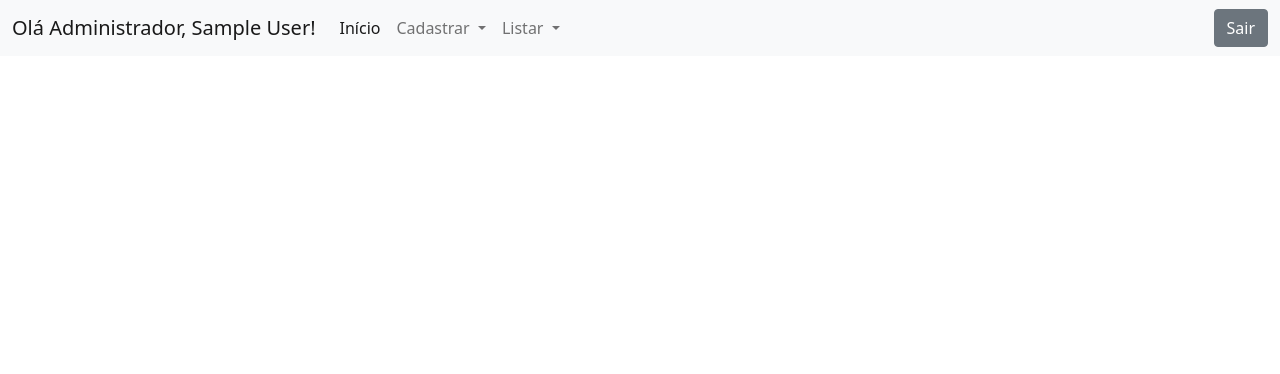
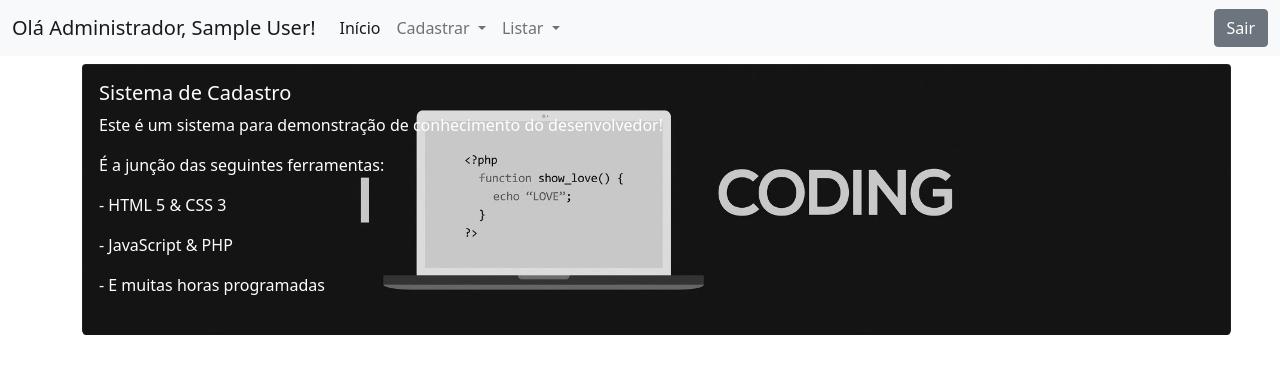
Before and after one commit to ndelanhese/projeto-ecode, a PHP site: page /frame/main.php in a window 1280 px wide. Shown: the top 374 px of the page. Run offline with PHP 8.4, Linux system fonts and the light colour scheme; the visitor is signed in with stand-in values (Sample User, id 1).

Commit message:
PREPARANDO INDEX

```diff
--- a/frame/main.php
+++ b/frame/main.php
@@ -6,8 +6,7 @@ $nivel = $_SESSION['adm'];
 $dis = "";
 if ($nivel == 1) {
     $nivel = " Administrador";
-
-}else{
+} else {
     $nivel = "";
     $dis = "disabled";
 }
@@ -36,7 +35,7 @@ if ($nivel == 1) {
 
     <nav class="navbar navbar-expand-lg navbar-light bg-light">
         <div class="container-fluid">
-            <a class="navbar-brand">Olá<?php echo $nivel.', '.  $_SESSION['nome'] ?>!</a>
+            <a class="navbar-brand">Olá<?php echo $nivel . ', ' .  $_SESSION['nome'] ?>!</a>
             <button class="navbar-toggler" type="button" data-bs-toggle="collapse" data-bs-target="#navbarSupportedContent" aria-controls="navbarSupportedContent" aria-expanded="false" aria-label="Toggle navigation">
                 <span class="navbar-toggler-icon"></span>
             </button>
@@ -51,7 +50,7 @@ if ($nivel == 1) {
                         </a>
                         <ul class="dropdown-menu" aria-labelledby="navbarDropdown">
                             <form action="pessoa.php" method="post">
-                                <li><a class="dropdown-item" href="pessoa.php" >Pessoa</a></li>
+                                <li><a class="dropdown-item" href="pessoa.php">Pessoa</a></li>
                             </form>
 
                         </ul>
@@ -78,8 +77,21 @@ if ($nivel == 1) {
             </div>
         </div>
     </nav>
-    <div class="container mt-2" id="app4">
+
+    <div class="container mt-2">
+    <div class="card bg-dark text-white" style="width: 1149px; height: 270px;">
+  <img class="card-img" src="../img/imagem.png" style="height: 270px; object-fit: cover;" alt="Imagem do card">
+  <div class="card-img-overlay" >
+    <h5 class="card-title" >Sistema de Cadastro</h5>
+    <p class="card-text" >Este é um sistema para demonstração de conhecimento do desenvolvedor!</p>
+    <p class="card-text">É a junção das seguintes ferramentas:</p>
+    <p class="card-text">- HTML 5 & CSS 3</p>
+    <p class="card-text">- JavaScript & PHP</p>
+    <p class="card-text">- E muitas horas programadas</p>
+  </div>
+</div>
     </div>
+
 
 </body>
 
```
Also changed, not shown: css/visual.css (line endings or trailing spaces), img/imagem.png (added).
